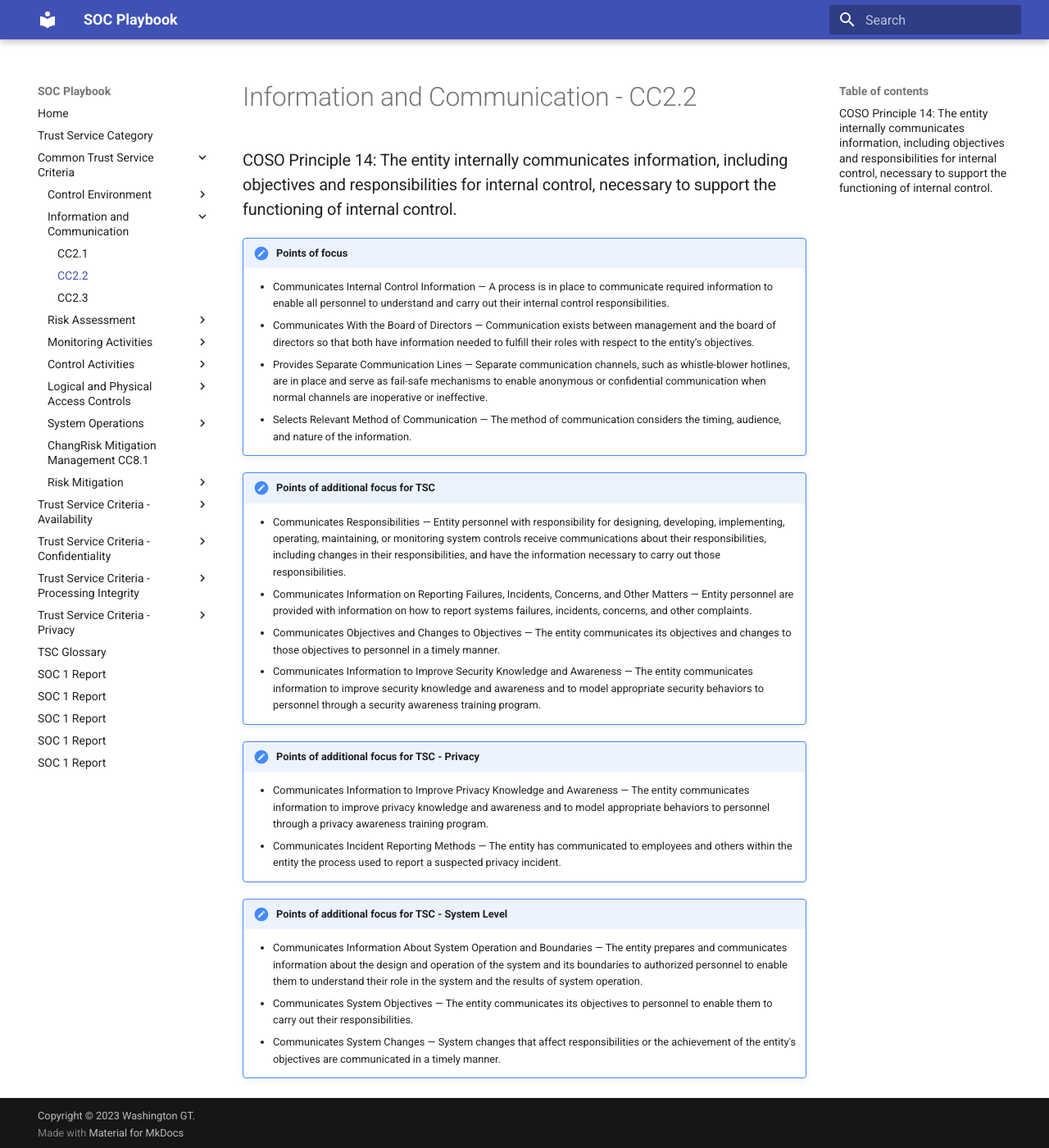
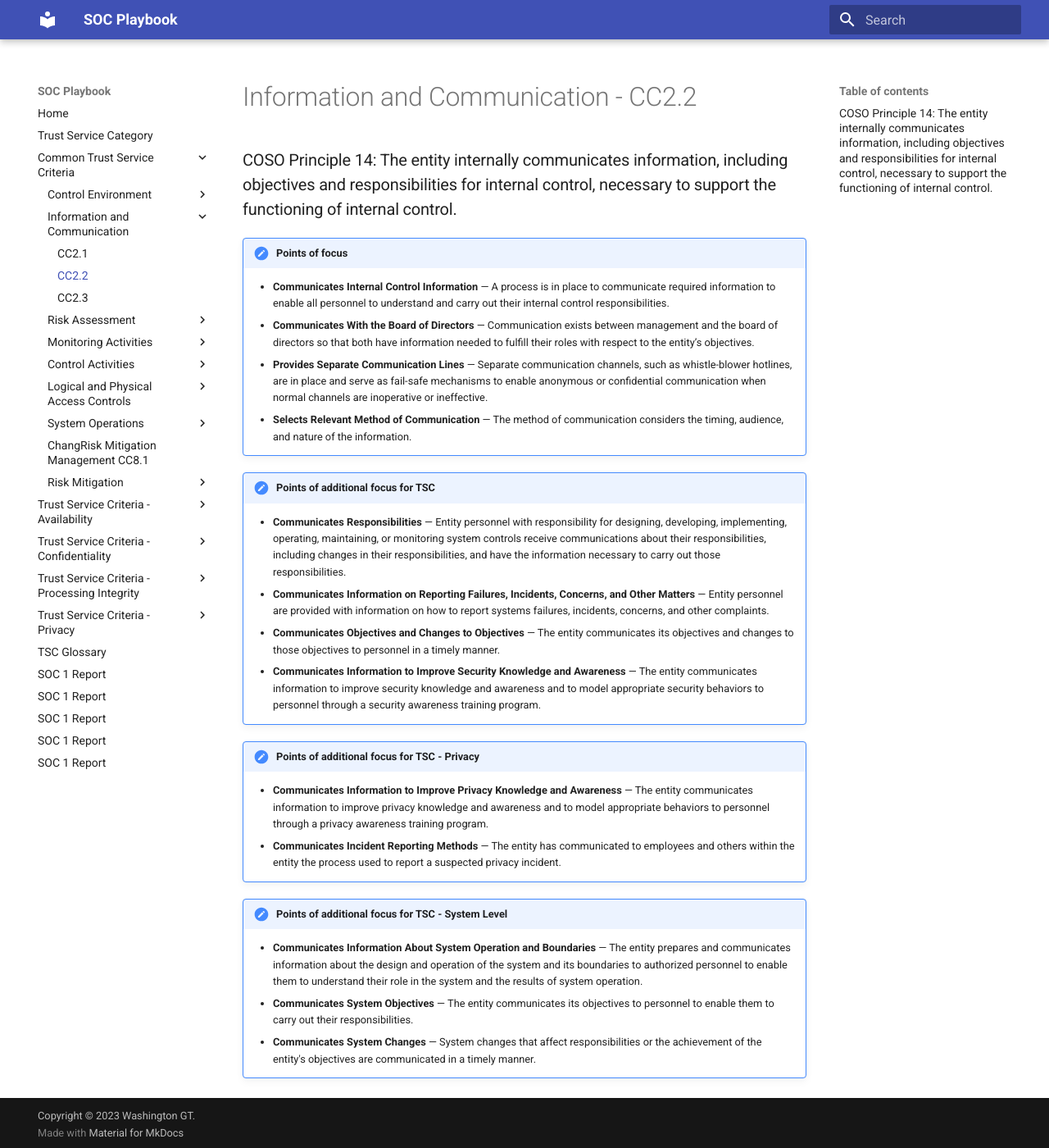
Before and after one commit to WashingtonGT/soc-playbook, an MkDocs documentation site: the page built from docs/tsc/cc2-2.md, in a window 1280 px wide and 1400 px high. Shown: the whole window at 82% size. Built offline with MkDocs 1.6.1 and Material for MkDocs 9.7.7, drawn with Linux system fonts in a browser that asks for light colours.

Commit message:
Update cc2-2.md

```diff
--- a/docs/tsc/cc2-2.md
+++ b/docs/tsc/cc2-2.md
@@ -4,25 +4,25 @@
 
 !!! note "Points of focus"
 
-    * Communicates Internal Control Information — A process is in place to communicate required information to enable all personnel to understand and carry out their internal control responsibilities.
-    * Communicates With the Board of Directors — Communication exists between management and the board of directors so that both have information needed to fulfill their roles with respect to the entity’s objectives.
-    * Provides Separate Communication Lines — Separate communication channels, such as whistle-blower hotlines, are in place and serve as fail-safe mechanisms to enable anonymous or confidential communication when normal channels are inoperative or ineffective.
-    * Selects Relevant Method of Communication — The method of communication considers the timing, audience, and nature of the information.
+    * **Communicates Internal Control Information** — A process is in place to communicate required information to enable all personnel to understand and carry out their internal control responsibilities.
+    * **Communicates With the Board of Directors** — Communication exists between management and the board of directors so that both have information needed to fulfill their roles with respect to the entity’s objectives.
+    * **Provides Separate Communication Lines** — Separate communication channels, such as whistle-blower hotlines, are in place and serve as fail-safe mechanisms to enable anonymous or confidential communication when normal channels are inoperative or ineffective.
+    * **Selects Relevant Method of Communication** — The method of communication considers the timing, audience, and nature of the information.
 
 !!! note "Points of additional focus for TSC"
 
-    * Communicates Responsibilities — Entity personnel with responsibility for designing, developing, implementing, operating, maintaining, or monitoring system controls receive communications about their responsibilities, including changes in their responsibilities, and have the information necessary to carry out those responsibilities.
-    * Communicates Information on Reporting Failures, Incidents, Concerns, and Other Matters — Entity personnel are provided with information on how to report systems failures, incidents, concerns, and other complaints.
-    * Communicates Objectives and Changes to Objectives — The entity communicates its objectives and changes to those objectives to personnel in a timely manner.
-    * Communicates Information to Improve Security Knowledge and Awareness — The entity communicates information to improve security knowledge and awareness and to model appropriate security behaviors to personnel through a security awareness training program.
+    * **Communicates Responsibilities** — Entity personnel with responsibility for designing, developing, implementing, operating, maintaining, or monitoring system controls receive communications about their responsibilities, including changes in their responsibilities, and have the information necessary to carry out those responsibilities.
+    * **Communicates Information on Reporting Failures, Incidents, Concerns, and Other Matters** — Entity personnel are provided with information on how to report systems failures, incidents, concerns, and other complaints.
+    * **Communicates Objectives and Changes to Objectives** — The entity communicates its objectives and changes to those objectives to personnel in a timely manner.
+    * **Communicates Information to Improve Security Knowledge and Awareness** — The entity communicates information to improve security knowledge and awareness and to model appropriate security behaviors to personnel through a security awareness training program.
 
 !!! note "Points of additional focus for TSC - Privacy"
 
-    * Communicates Information to Improve Privacy Knowledge and Awareness — The entity communicates information to improve privacy knowledge and awareness and to model appropriate behaviors to personnel through a privacy awareness training program.
-    * Communicates Incident Reporting Methods — The entity has communicated to employees and others within the entity the process used to report a suspected privacy incident.
+    * **Communicates Information to Improve Privacy Knowledge and Awareness** — The entity communicates information to improve privacy knowledge and awareness and to model appropriate behaviors to personnel through a privacy awareness training program.
+    * **Communicates Incident Reporting Methods** — The entity has communicated to employees and others within the entity the process used to report a suspected privacy incident.
 
 !!! note "Points of additional focus for TSC - System Level"
 
-    * Communicates Information About System Operation and Boundaries — The entity prepares and communicates information about the design and operation of the system and its boundaries to authorized personnel to enable them to understand their role in the system and the results of system operation.
-    * Communicates System Objectives — The entity communicates its objectives to personnel to enable them to carry out their responsibilities.
-    * Communicates System Changes — System changes that affect responsibilities or the achievement of the entity's objectives are communicated in a timely manner.
+    * **Communicates Information About System Operation and Boundaries** — The entity prepares and communicates information about the design and operation of the system and its boundaries to authorized personnel to enable them to understand their role in the system and the results of system operation.
+    * **Communicates System Objectives** — The entity communicates its objectives to personnel to enable them to carry out their responsibilities.
+    * **Communicates System Changes** — System changes that affect responsibilities or the achievement of the entity's objectives are communicated in a timely manner.
```
